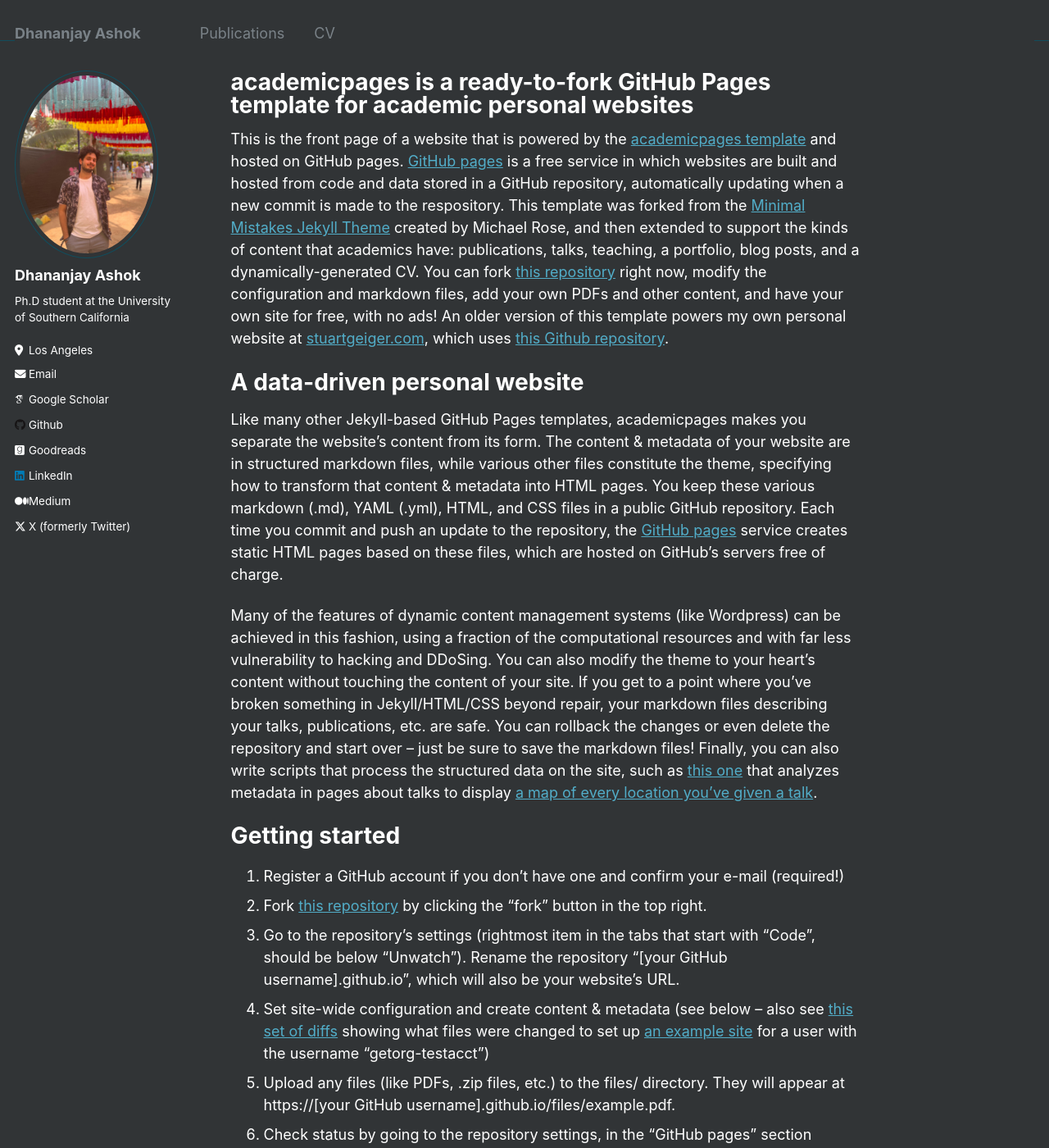
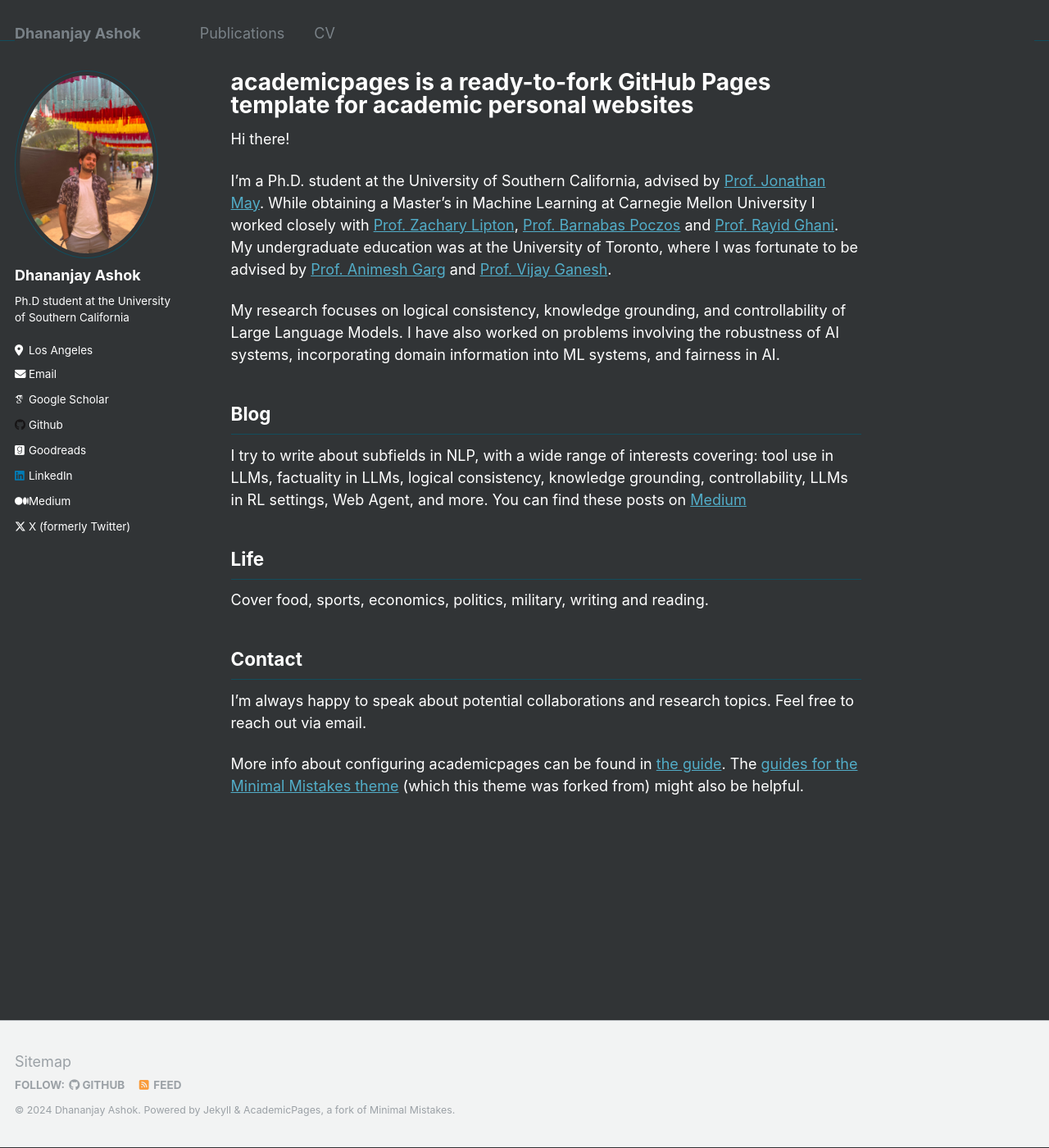
Before and after one commit to DhananjayAshok/DhananjayAshok.github.io, a Jekyll site: the page built from _pages/about.md, in a window 1280 px wide and 1400 px high. Shown: the whole window at 82% size. Built offline with Jekyll 4.4.1, drawn with Linux system fonts in a browser that asks for light colours; some web fonts are replaced; some of the changed text lies outside the part shown.

Commit message:
Update about.md

```diff
--- a/_pages/about.md
+++ b/_pages/about.md
@@ -6,44 +6,24 @@ redirect_from:
   - /about/
   - /about.html
 ---
+Hi there!
 
-This is the front page of a website that is powered by the [academicpages template](https://github.com/academicpages/academicpages.github.io) and hosted on GitHub pages. [GitHub pages](https://pages.github.com) is a free service in which websites are built and hosted from code and data stored in a GitHub repository, automatically updating when a new commit is made to the respository. This template was forked from the [Minimal Mistakes Jekyll Theme](https://mmistakes.github.io/minimal-mistakes/) created by Michael Rose, and then extended to support the kinds of content that academics have: publications, talks, teaching, a portfolio, blog posts, and a dynamically-generated CV. You can fork [this repository](https://github.com/academicpages/academicpages.github.io) right now, modify the configuration and markdown files, add your own PDFs and other content, and have your own site for free, with no ads! An older version of this template powers my own personal website at [stuartgeiger.com](http://stuartgeiger.com), which uses [this Github repository](https://github.com/staeiou/staeiou.github.io).
+I'm a Ph.D. student at the University of Southern California, advised by [Prof. Jonathan May](https://jonmay.github.io/webpage/). While obtaining a Master's in Machine Learning at Carnegie Mellon University I worked closely with [Prof. Zachary Lipton](https://www.zacharylipton.com/), [Prof. Barnabas Poczos](https://www.cs.cmu.edu/~bapoczos/) and [Prof. Rayid Ghani](https://www.rayidghani.com/). My undergraduate education was at the University of Toronto, where I was fortunate to be advised by [Prof. Animesh Garg](https://animesh.garg.tech/) and [Prof. Vijay Ganesh](https://www.cc.gatech.edu/people/vijay-ganesh).
 
-A data-driven personal website
-======
-Like many other Jekyll-based GitHub Pages templates, academicpages makes you separate the website's content from its form. The content & metadata of your website are in structured markdown files, while various other files constitute the theme, specifying how to transform that content & metadata into HTML pages. You keep these various markdown (.md), YAML (.yml), HTML, and CSS files in a public GitHub repository. Each time you commit and push an update to the repository, the [GitHub pages](https://pages.github.com/) service creates static HTML pages based on these files, which are hosted on GitHub's servers free of charge.
+My research focuses on logical consistency, knowledge grounding, and controllability of Large Language Models. I have also worked on problems involving the robustness of AI systems, incorporating domain information into ML systems, and fairness in AI.
 
-Many of the features of dynamic content management systems (like Wordpress) can be achieved in this fashion, using a fraction of the computational resources and with far less vulnerability to hacking and DDoSing. You can also modify the theme to your heart's content without touching the content of your site. If you get to a point where you've broken something in Jekyll/HTML/CSS beyond repair, your markdown files describing your talks, publications, etc. are safe. You can rollback the changes or even delete the repository and start over -- just be sure to save the markdown files! Finally, you can also write scripts that process the structured data on the site, such as [this one](https://github.com/academicpages/academicpages.github.io/blob/master/talkmap.ipynb) that analyzes metadata in pages about talks to display [a map of every location you've given a talk](https://academicpages.github.io/talkmap.html).
+Blog
+------
+I try to write about subfields in NLP, with a wide range of interests covering: tool use in LLMs, factuality in LLMs, logical consistency, knowledge grounding, controllability, LLMs in RL settings, Web Agent, and more. You can find these posts on [Medium](https://medium.com/@dhananjayashok99)
 
-Getting started
-======
-1. Register a GitHub account if you don't have one and confirm your e-mail (required!)
-1. Fork [this repository](https://github.com/academicpages/academicpages.github.io) by clicking the "fork" button in the top right.
-1. Go to the repository's settings (rightmost item in the tabs that start with "Code", should be below "Unwatch"). Rename the repository "[your GitHub username].github.io", which will also be your website's URL.
-1. Set site-wide configuration and create content & metadata (see below -- also see [this set of diffs](http://archive.is/3TPas) showing what files were changed to set up [an example site](https://getorg-testacct.github.io) for a user with the username "getorg-testacct")
-1. Upload any files (like PDFs, .zip files, etc.) to the files/ directory. They will appear at https://[your GitHub username].github.io/files/example.pdf.
-1. Check status by going to the repository settings, in the "GitHub pages" section
+Life
+------
+Cover food, sports, economics, politics, military, writing and reading.
 
-Site-wide configuration
+
+Contact
 ------
-The main configuration file for the site is in the base directory in [_config.yml](https://github.com/academicpages/academicpages.github.io/blob/master/_config.yml), which defines the content in the sidebars and other site-wide features. You will need to replace the default variables with ones about yourself and your site's github repository. The configuration file for the top menu is in [_data/navigation.yml](https://github.com/academicpages/academicpages.github.io/blob/master/_data/navigation.yml). For example, if you don't have a portfolio or blog posts, you can remove those items from that navigation.yml file to remove them from the header.
+I'm always happy to speak about potential collaborations and research topics. Feel free to reach out via email.
 
-Create content & metadata
-------
-For site content, there is one markdown file for each type of content, which are stored in directories like _publications, _talks, _posts, _teaching, or _pages. For example, each talk is a markdown file in the [_talks directory](https://github.com/academicpages/academicpages.github.io/tree/master/_talks). At the top of each markdown file is structured data in YAML about the talk, which the theme will parse to do lots of cool stuff. The same structured data about a talk is used to generate the list of talks on the [Talks page](https://academicpages.github.io/talks), each [individual page](https://academicpages.github.io/talks/2012-03-01-talk-1) for specific talks, the talks section for the [CV page](https://academicpages.github.io/cv), and the [map of places you've given a talk](https://academicpages.github.io/talkmap.html) (if you run this [python file](https://github.com/academicpages/academicpages.github.io/blob/master/talkmap.py) or [Jupyter notebook](https://github.com/academicpages/academicpages.github.io/blob/master/talkmap.ipynb), which creates the HTML for the map based on the contents of the _talks directory).
 
-**Markdown generator**
-
-I have also created [a set of Jupyter notebooks](https://github.com/academicpages/academicpages.github.io/tree/master/markdown_generator
-) that converts a CSV containing structured data about talks or presentations into individual markdown files that will be properly formatted for the academicpages template. The sample CSVs in that directory are the ones I used to create my own personal website at stuartgeiger.com. My usual workflow is that I keep a spreadsheet of my publications and talks, then run the code in these notebooks to generate the markdown files, then commit and push them to the GitHub repository.
-
-How to edit your site's GitHub repository
-------
-Many people use a git client to create files on their local computer and then push them to GitHub's servers. If you are not familiar with git, you can directly edit these configuration and markdown files directly in the github.com interface. Navigate to a file (like [this one](https://github.com/academicpages/academicpages.github.io/blob/master/_talks/2012-03-01-talk-1.md) and click the pencil icon in the top right of the content preview (to the right of the "Raw | Blame | History" buttons). You can delete a file by clicking the trashcan icon to the right of the pencil icon. You can also create new files or upload files by navigating to a directory and clicking the "Create new file" or "Upload files" buttons.
-
-Example: editing a markdown file for a talk
-![Editing a markdown file for a talk](/images/editing-talk.png)
-
-For more info
-------
 More info about configuring academicpages can be found in [the guide](https://academicpages.github.io/markdown/). The [guides for the Minimal Mistakes theme](https://mmistakes.github.io/minimal-mistakes/docs/configuration/) (which this theme was forked from) might also be helpful.
```
